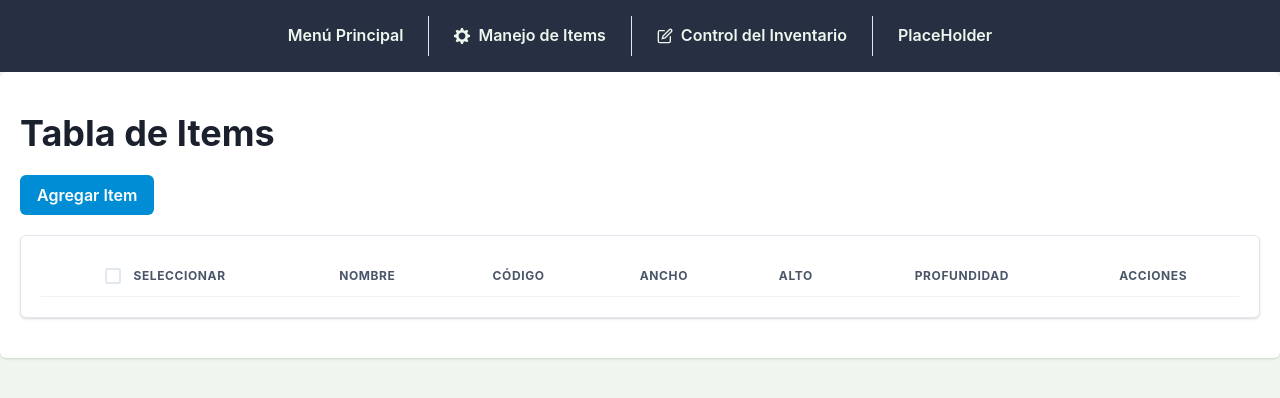
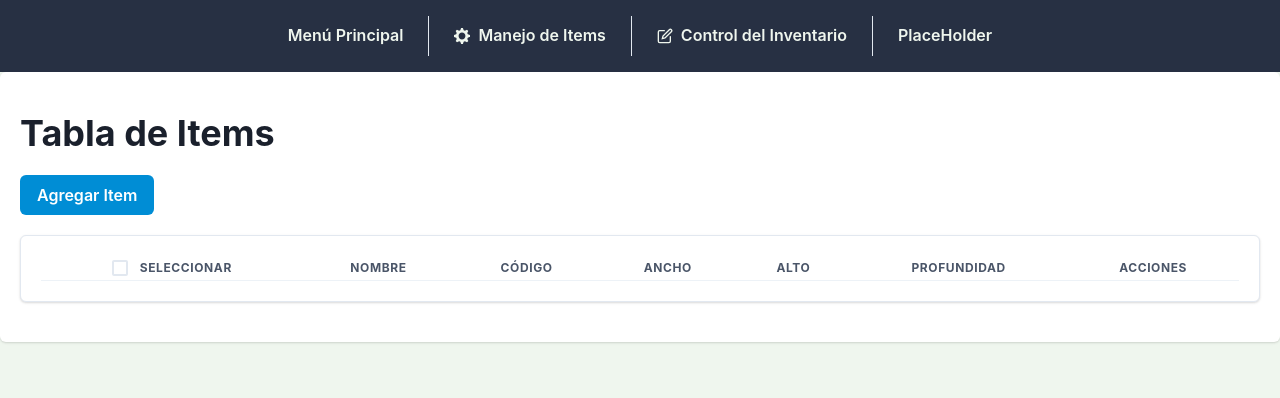
Before and after one commit to FrancoL5/inventoryProject, a React (Vite) app: page /manageInventory in a window 1280 px wide. Shown: the top 398 px of the page. Built offline with nearby package versions, Linux system fonts and the light colour scheme.

Commit message:
update: table size updated

```diff
--- a/src/components/inventory/Items/itemsShow.tsx
+++ b/src/components/inventory/Items/itemsShow.tsx
@@ -28,11 +28,11 @@ export function ShowItemsTable({ items }: { items: ItemsWithID }) {
         <Card variant={"outline"}>
             <CardBody>
                 <TableContainer>
-                    <Table>
+                    <Table size="sm">
                         <Thead>
                             <Tr>
                                 <Th>
-                                    <Center>
+                                    <Center >
                                         <Checkbox
                                             isChecked={checkedAll}
                                             isIndeterminate={!checkedAll && checkedItems.length > 0}
@@ -64,11 +64,11 @@ export function ShowItemsTable({ items }: { items: ItemsWithID }) {
                                 </Th>
                             </Tr>
                         </Thead>
-                        <Tbody>
+                        <Tbody >
                             {items.map((item, i) => (
                                 <Tr key={i}>
-                                    <Th>
-                                        <Center>
+                                    <Th >
+                                        <Center >
                                             <Checkbox
                                                 isChecked={item.selected}
                                                 onChange={() => {
```
